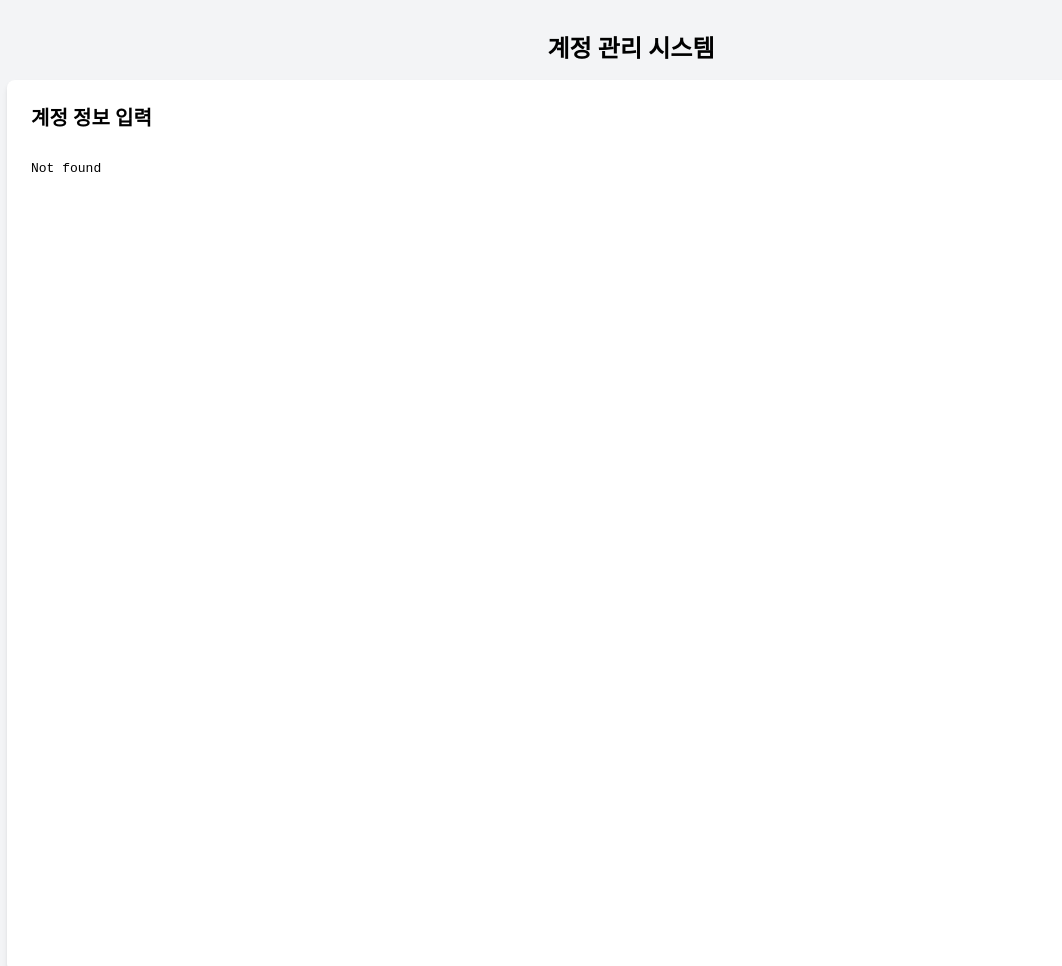
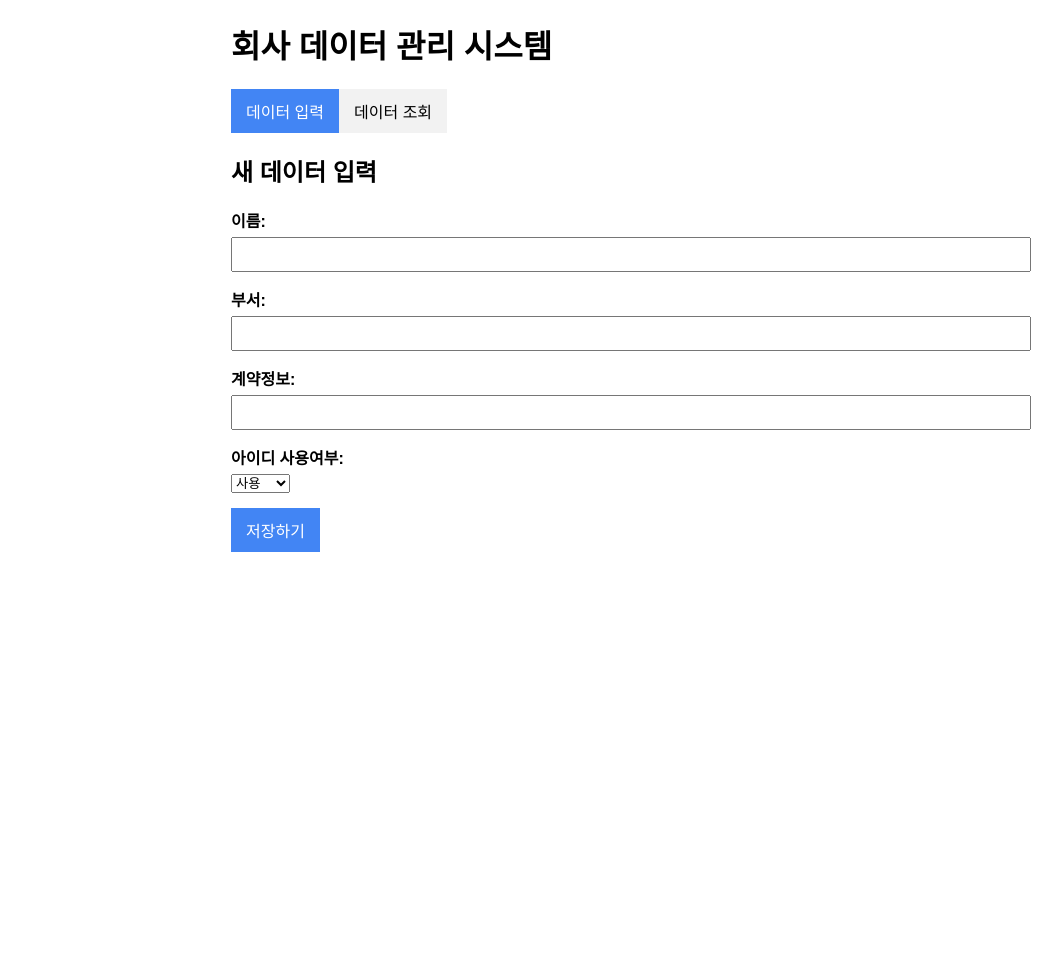
Before and after one commit to bjyoutube/mz-marketing-system, a plain HTML site: page index.html in a window 1280 px wide. Shown: the top 966 px of the page, without its empty margins (9-1071 px from the left). After the commit the page ends 800 px from the top, so only its background shows below. Drawn offline with nearby package versions, Linux system fonts and the light colour scheme.

Commit message:
Update index.html

```diff
--- a/index.html
+++ b/index.html
@@ -1,28 +1,193 @@
 <!DOCTYPE html>
-<html lang="ko">
-<head>
-    <meta charset="UTF-8">
-    <meta name="viewport" content="width=device-width, initial-scale=1.0">
-    <title>계정 관리 시스템</title>
-    <link href="https://cdn.jsdelivr.net/npm/tailwindcss@2.2.19/dist/tailwind.min.css" rel="stylesheet">
-</head>
-<body class="bg-gray-100">
-    <div class="container mx-auto p-4">
-        <h1 class="text-2xl font-bold text-center my-4">계정 관리 시스템</h1>
+<html>
+  <head>
+    <base target="_top">
+    <meta charset="utf-8">
+    <title>회사 데이터 관리 시스템</title>
+    <style>
+      body {
+        font-family: Arial, sans-serif;
+        margin: 20px;
+      }
+      .container {
+        max-width: 800px;
+        margin: 0 auto;
+      }
+      .form-group {
+        margin-bottom: 15px;
+      }
+      label {
+        display: block;
+        margin-bottom: 5px;
+        font-weight: bold;
+      }
+      input[type="text"] {
+        width: 100%;
+        padding: 8px;
+        box-sizing: border-box;
+      }
+      button {
+        background-color: #4285f4;
+        color: white;
+        padding: 10px 15px;
+        border: none;
+        cursor: pointer;
+        font-size: 16px;
+      }
+      table {
+        width: 100%;
+        border-collapse: collapse;
+        margin-top: 20px;
+      }
+      th, td {
+        border: 1px solid #ddd;
+        padding: 8px;
+        text-align: left;
+      }
+      th {
+        background-color: #f2f2f2;
+      }
+      .tabs {
+        display: flex;
+        margin-bottom: 20px;
+      }
+      .tab {
+        padding: 10px 15px;
+        background-color: #f2f2f2;
+        cursor: pointer;
+      }
+      .tab.active {
+        background-color: #4285f4;
+        color: white;
+      }
+      .tab-content {
+        display: none;
+      }
+      .tab-content.active {
+        display: block;
+      }
+    </style>
+  </head>
+  <body>
+    <div class="container">
+      <h1>회사 데이터 관리 시스템</h1>
 
-        <div class="bg-white p-6 rounded-lg shadow-md">
-            <h2 class="text-xl font-semibold mb-4">계정 정보 입력</h2>
+      <div class="tabs">
+        <div class="tab active" onclick="openTab('input')">데이터 입력</div>
+        <div class="tab" onclick="openTab('view')">데이터 조회</div>
+      </div>
 
-            <!-- 여기에 구글 폼 임베드 코드를 붙여넣으세요 -->
-            <iframe src="여기에_구글폼_URL_넣기" width="100%" height="800px" frameborder="0" marginheight="0" marginwidth="0">로드 중...</iframe>
-        </div>
+      <div id="input" class="tab-content active">
+        <h2>새 데이터 입력</h2>
+        <form id="dataForm" onsubmit="submitForm(); return false;">
+          <div class="form-group">
+            <label for="name">이름:</label>
+            <input type="text" id="name" name="name" required>
+          </div>
+          <div class="form-group">
+            <label for="department">부서:</label>
+            <input type="text" id="department" name="department" required>
+          </div>
+          <div class="form-group">
+            <label for="contract">계약정보:</label>
+            <input type="text" id="contract" name="contract">
+          </div>
+          <div class="form-group">
+            <label for="userid">아이디 사용여부:</label>
+            <select id="userid" name="userid">
+              <option value="사용">사용</option>
+              <option value="미사용">미사용</option>
+            </select>
+          </div>
+          <button type="submit">저장하기</button>
+        </form>
+      </div>
 
-        <div class="bg-white p-6 rounded-lg shadow-md mt-8">
-            <h2 class="text-xl font-semibold mb-4">저장된 계정 보기</h2>
+      <div id="view" class="tab-content">
+        <h2>데이터 조회</h2>
+        <button onclick="loadData()">데이터 새로고침</button>
+        <div id="dataTable"></div>
+      </div>
+    </div>
 
-            <!-- 여기에 스프레드시트 임베드 코드를 붙여넣으세요 -->
-            <iframe src="여기에_스프레드시트_URL_넣기" width="100%" height="500px" frameborder="0" marginheight="0" marginwidth="0">로드 중...</iframe>
-        </div>
-    </div>
-</body>
+    <script>
+      // 페이지 로드 시 실행
+      document.addEventListener('DOMContentLoaded', function() {
+        loadData();
+      });
+
+      // 탭 전환 함수
+      function openTab(tabName) {
+        const tabs = document.getElementsByClassName('tab');
+        const tabContents = document.getElementsByClassName('tab-content');
+
+        for (let i = 0; i < tabs.length; i++) {
+          tabs[i].classList.remove('active');
+        }
+
+        for (let i = 0; i < tabContents.length; i++) {
+          tabContents[i].classList.remove('active');
+        }
+
+        document.getElementById(tabName).classList.add('active');
+        document.querySelector(`.tab[onclick="openTab('${tabName}')"]`).classList.add('active');
+      }
+
+      // 폼 제출 처리
+      function submitForm() {
+        const name = document.getElementById('name').value;
+        const department = document.getElementById('department').value;
+        const contract = document.getElementById('contract').value;
+        const userid = document.getElementById('userid').value;
+
+        google.script.run
+          .withSuccessHandler(onSuccess)
+          .addData([name, department, contract, userid]);
+      }
+
+      // 성공 처리
+      function onSuccess(message) {
+        alert(message);
+        document.getElementById('dataForm').reset();
+        loadData();
+      }
+
+      // 데이터 불러오기
+      function loadData() {
+        google.script.run
+          .withSuccessHandler(displayData)
+          .getSheetData();
+      }
+
+      // 데이터 표시
+      function displayData(data) {
+        const tableDiv = document.getElementById('dataTable');
+        let tableHTML = '<table><tr>';
+
+        // 헤더 행 처리
+        const headers = data[0];
+        for (let i = 0; i < headers.length; i++) {
+          tableHTML += `<th>${headers[i]}</th>`;
+        }
+        tableHTML += '</tr>';
+
+        // 데이터 행 처리
+        for (let i = 1; i < data.length; i++) {
+          tableHTML += '<tr>';
+          for (let j = 0; j < data[i].length; j++) {
+            let cellData = data[i][j];
+            // 날짜 형식 처리
+            if (cellData instanceof Date) {
+              cellData = cellData.toLocaleDateString();
+            }
+            tableHTML += `<td>${cellData}</td>`;
+          }
+          tableHTML += '</tr>';
+        }
+
+        tableHTML += '</table>';
+        tableDiv.innerHTML = tableHTML;
+      }
+    </script>
+  </body>
 </html>
```
